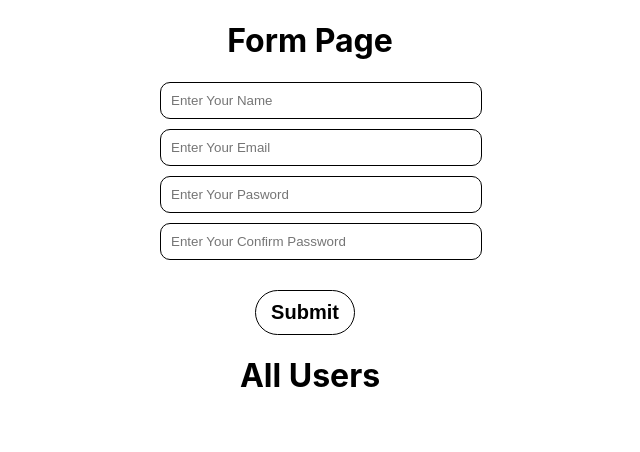
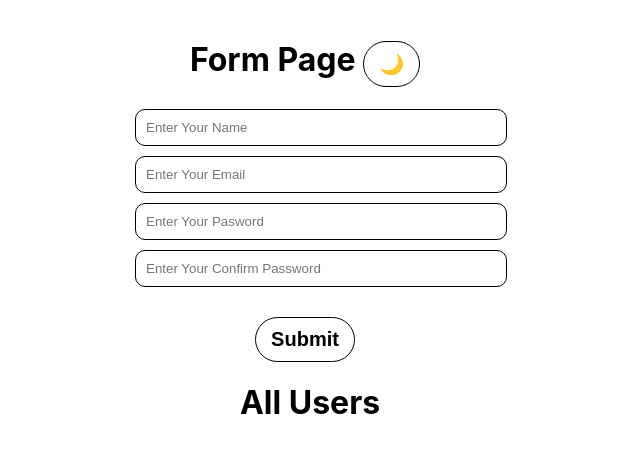
Before and after one commit to DakhaniUsman/awdiz-react-2, a React (Create React App) app in the folder my-app/: page /formpage in a window 1280 px wide. Shown: the top 452 px of the page, without its empty margins (330-970 px from the left). Built offline with nearby package versions, Linux system fonts and the light colour scheme.

Commit message:
⚡REACT⚡

```diff
--- a/my-app/src/components/Day-05/FormPage.jsx
+++ b/my-app/src/components/Day-05/FormPage.jsx
@@ -1,6 +1,11 @@
 import { useState } from "react";
+import { useDispatch, useSelector } from "react-redux";
 
 const FormPage = () => {
+
+  const isLight = useSelector((state)=> state.isLight);
+  const dispatch = useDispatch()
+  console.log("isLight :" , isLight)
 
   const [allUsers, setAllUsers] = useState([]);
 
@@ -57,8 +62,12 @@ const FormPage = () => {
   }
 
   return (
-    <div>
-      <h1>Form Page</h1>
+    <div style={{
+      width : "100%",
+      minHeight : "100vh",
+      backgroundColor : isLight ? "white" : "#333"
+    }}>
+      <h1>Form Page <button className="btn" onClick={()=> dispatch({type : 'TOGGLE_THEME'})}>{isLight ? "🌙" : "☀️"}</button></h1>
 
       <div className="form-container" style={{
         minWidth : "300px",
--- a/my-app/src/index.js
+++ b/my-app/src/index.js
@@ -13,9 +13,9 @@ root.render(
   <React.StrictMode>
     <BrowserRouter>
       <Provider store={store}>
-        {/* <CounterContextProvider> */}
+        <CounterContextProvider>
           <App />
-        {/* </CounterContextProvider> */}
+        </CounterContextProvider>
       </Provider>
     </BrowserRouter>
   </React.StrictMode>
```
